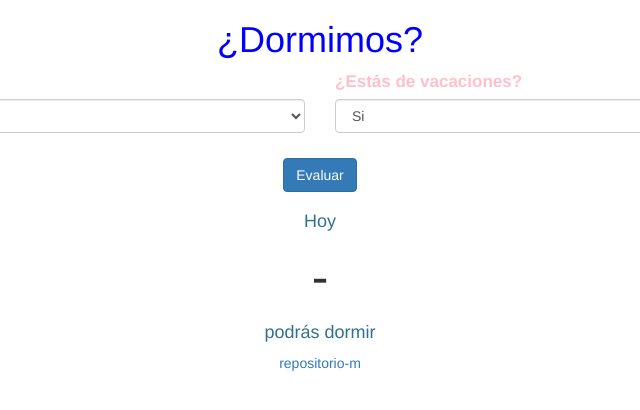
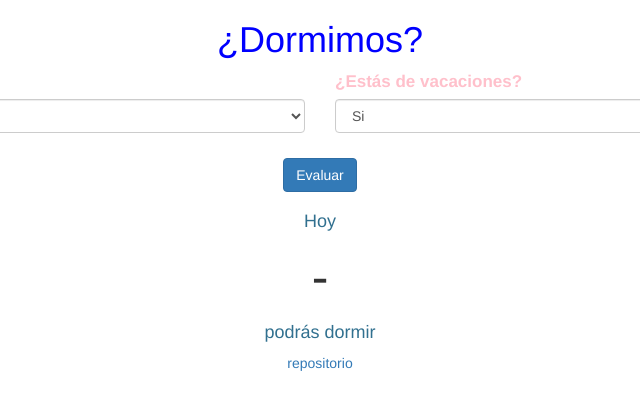
Before and after one commit to sayda1/ejercicio-6, a plain HTML site: page index.html in a window 1280 px wide. Shown: the full height of the page, 320-960 px from the left. Drawn offline with Linux system fonts and the light colour scheme.

Commit message:
coreccion

```diff
--- a/index.html
+++ b/index.html
@@ -42,7 +42,7 @@
 				<h4 class="text-info">Hoy</h4>
 				<div id="salida" style="font-size:50px;" class="text-center">-</div>
 				<h4 class="text-info">podrás dormir</h4>
-                <a href="https://github.com/sayda1/ejercicio-6">repositorio-m</a>
+                <a href="https://github.com/sayda1/ejercicio-6">repositorio</a>
 	        </div>
 	        </div>
 	</body>
```
